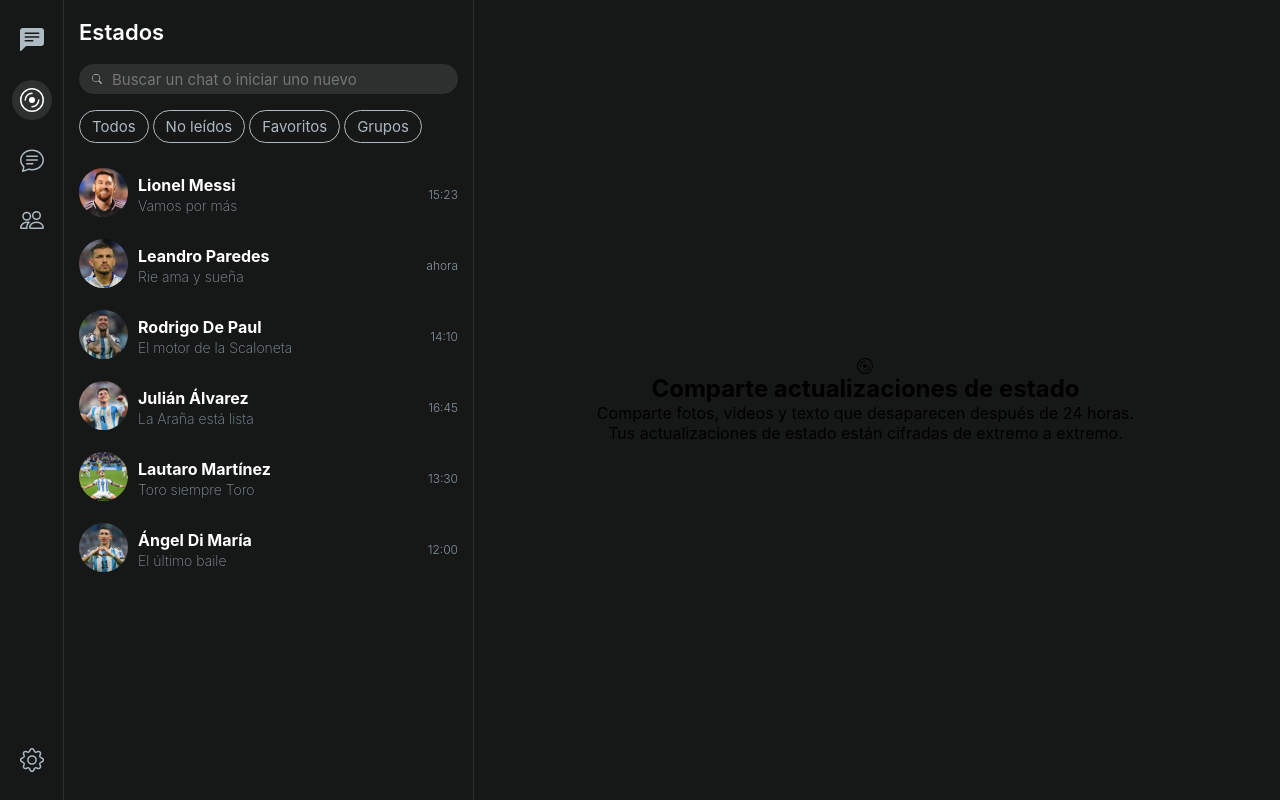
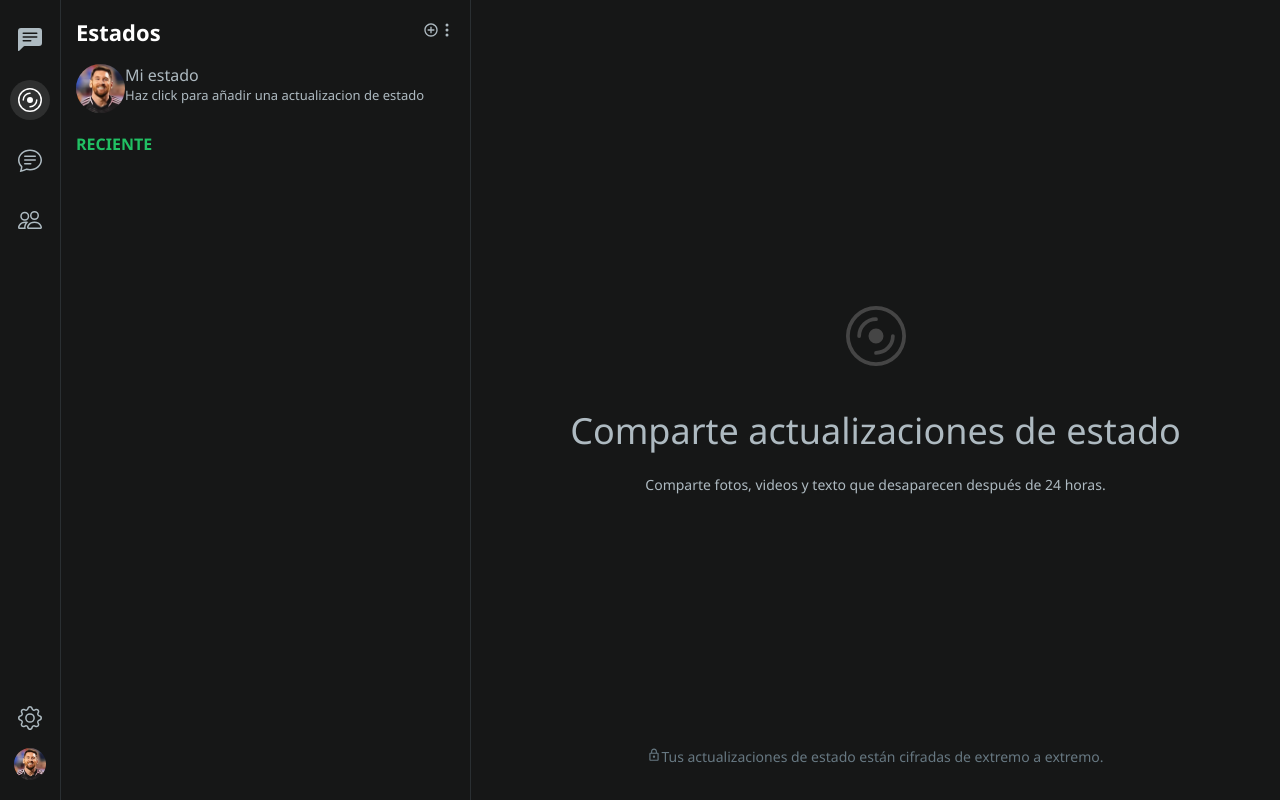
Before and after one commit to mansillalucianodamian/TrabajoPracticoFinal, a React (Vite) app: page /status in a window 1280 px wide. Built offline with nearby package versions, Linux system fonts and the light colour scheme.

Commit message:
Cambios 3-08

```diff
--- a/src/Screens/ContactScreen/ContactScreen.jsx
+++ b/src/Screens/ContactScreen/ContactScreen.jsx
@@ -8,7 +8,7 @@ import { NavLink } from 'react-router';
 
 
 
-const ContactScreen = ({ title = "Contactos", showPerfil = true }) => {
+const ContactScreen = ({ title = "Contactos", showPerfil = true, showContact= true}) => {
   const contacts = getContactList()
   const [contactsState, setContactsState] = useState(contacts);
 
@@ -33,9 +33,10 @@ const ContactScreen = ({ title = "Contactos", showPerfil = true }) => {
         </div>
         <div className="sidebar_bottom">
           <button className='icon-button'><ICONS.Gear /></button>
-          {/* <img src={contact.avatar} alt={contact.name}/> */}
+          <img src="/images/messi.webp" alt="Messi" className="img_perfil" />
         </div>
       </div>
+      {showContact && (
       <div className="contact_conteiner">
         <div className="contact_header">
           <h1 className="title_principal">{title}</h1>
@@ -58,7 +59,7 @@ const ContactScreen = ({ title = "Contactos", showPerfil = true }) => {
         <div className='contact_list'>
           <ContactList contacts={contactsState} />
         </div>
-      </div>
+      </div>)}
       {showPerfil && (
         <div className='profile_conteiner'>
           <div className='profile_content'>
--- a/src/Screens/StatusScreen/StatusScreen.css
+++ b/src/Screens/StatusScreen/StatusScreen.css
@@ -1,12 +1,48 @@
-.status_conteiner{
+.status_conteiner {
     display: flex;
     flex-direction: row;
-    background-color:#161717;
+    background-color: #161717;
     height: 100vh;
     justify-content: space-between;
 }
+.status_content{
+    display: flex;
+    flex-direction: column;
+    background-color: #161717;
+    padding: 0 15px;
+    height: 100vh;
+    max-width: 410px;
+    width: 100%;
+    border-right: 1px solid #2a2f32;
+    flex-shrink: 0;
+    color: #aebac1;
+}
+.status_header{
+    position: sticky;
+    top: 0;
+    z-index: 100;
+    height: 64px;
+    width: 100%;
+    display: flex;
+    flex-direction: row;
+    justify-content: space-between;
+    align-items: center;
+}
+.status_img{
+    display: flex;
+    flex-direction: row;
+    height: 69px;
+    width: 100%;
+}
 
-.status_list{
+.status_text{
+    display: flex;
+    flex-direction: column;
+    justify-content: flex-start;
+
+}
+
+.status_list {
     display: flex;
     flex-direction: column;
     width: 100%;
@@ -16,3 +52,46 @@
     overflow: auto;
 
 }
+
+.status_icon {
+    width: 60px;
+    height: 60px;
+    color: #454545;
+    margin-bottom: 40px;
+}
+
+.status_title {
+    font-size: 36px;
+    font-weight: 50;
+    color: #aebac1;
+    text-align: center;
+}
+
+.status_description {
+    font-size: 14px;
+    font-weight: 50;
+    color: #aebac1;
+    text-align: center;
+    margin-top: 20px;
+}
+
+.status_security {
+    color: #677882;
+    text-align: center;
+    font-size: 14px;
+    position: absolute;
+    bottom: 14px;
+    margin-bottom: 20px;
+}
+.text_description{
+    font-size: 13px;
+    font-weight: 50;
+}
+.title_text_status{
+    font-size: 16px;
+    color: #21c063;
+}
+.text_my_state{
+    font-size: 16px;
+    font-weight: 200;
+}
--- a/src/Screens/StatusScreen/StatusScreen.jsx
+++ b/src/Screens/StatusScreen/StatusScreen.jsx
@@ -6,13 +6,31 @@ import './StatusScreen.css'
 const StatusScreen = () => {
   return (
     <div className='status_conteiner' >
-        <ContactScreen title="Estados" showPerfil={false} />
-        <div className='status_list'>
-            <ICONS.Disc></ICONS.Disc>
-            <h2>Comparte actualizaciones de estado</h2>
-            <span>Comparte fotos, videos y texto que desaparecen después de 24 horas.</span>
-            <span>Tus actualizaciones de estado están cifradas de extremo a extremo.</span>
+      <ContactScreen showPerfil={false} showContact={false} />
+      <div className="status_content">
+        <div className='status_header'>
+          <h2 className='title_principal'>Estados</h2>
+          <div>
+            <ICONS.PlusC />
+            <ICONS.Optiopns />
+          </div>
         </div>
+        <div className='status_img'>
+          <img className='avatar' src="/images/messi.webp" alt="" />
+          <div className='status_text'>
+            <span className='text_my_state'>Mi estado</span>
+            <span className='text_description'>Haz click para añadir una actualizacion de estado</span>
+          </div>
+        </div>
+        <h3 className='title_text_status'>RECIENTE</h3>
+
+      </div>
+      <div className='status_list'>
+        <ICONS.Disc className='status_icon'></ICONS.Disc>
+        <h2 className='status_title'>Comparte actualizaciones de estado</h2>
+        <span className='status_description'>Comparte fotos, videos y texto que desaparecen después de 24 horas.</span>
+        <span className='status_security'> <ICONS.Lock className='lock_icon' />Tus actualizaciones de estado están cifradas de extremo a extremo.</span>
+      </div>
     </div>
   )
 }
--- a/src/constanst/Icons.jsx
+++ b/src/constanst/Icons.jsx
@@ -3,9 +3,11 @@ import { BsPlusLg, BsGear, BsPeople, BsChatText, BsDisc, BsChatLeftTextFill, BsC
 import { MdLockOutline, MdOutlineLogout, MdSend } from "react-icons/md";
 import { FiArrowLeft } from "react-icons/fi";
 import { IoMdContact } from "react-icons/io";
+import { BiPlusCircle } from "react-icons/bi";
 
 
 const ICONS = {
+    PlusC: BiPlusCircle,
     Lock: MdLockOutline,
     Contact: IoMdContact,
     ArrowLeft: FiArrowLeft,
--- a/src/index.css
+++ b/src/index.css
@@ -5,5 +5,5 @@ html, body, #root {
     box-sizing: border-box;
     padding: 0;
     margin: 0;
-    font-family: 'Inter', sans-serif;
+    font-family: 'Segoe UI', Tahoma, Geneva, Verdana, sans-serif;
 }
```
Also changed, not shown: src/Screens/ContactScreen/ContactScreen.css (+0 -7 lines).
